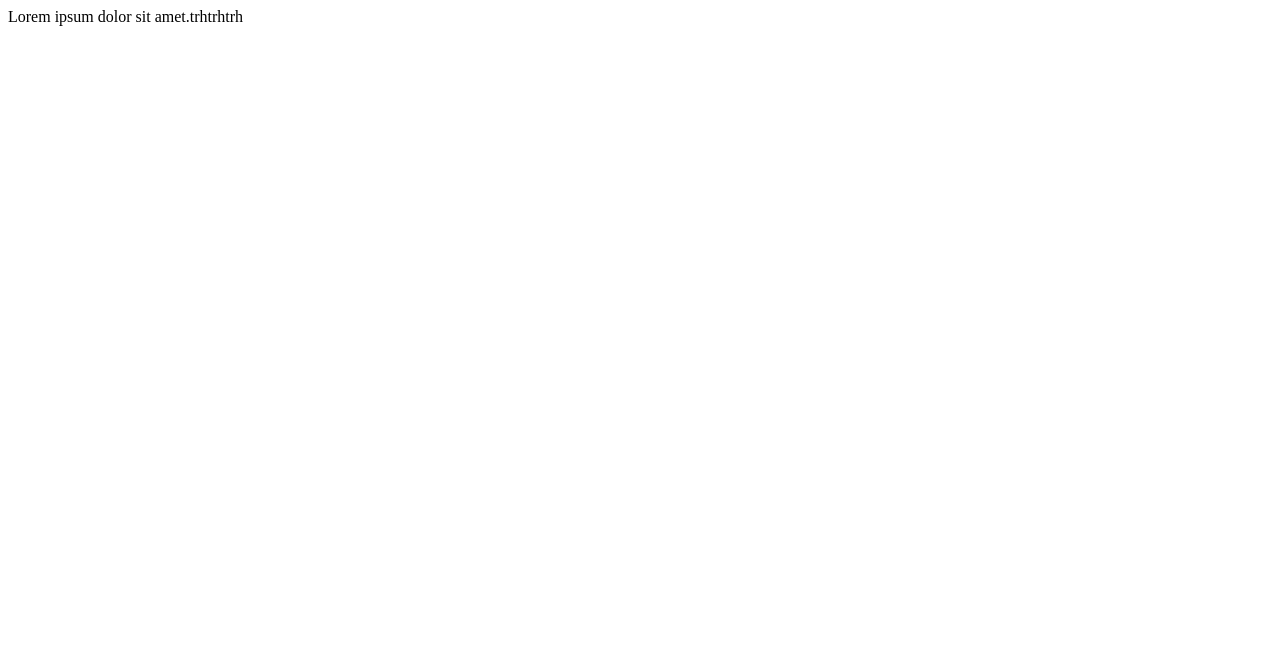
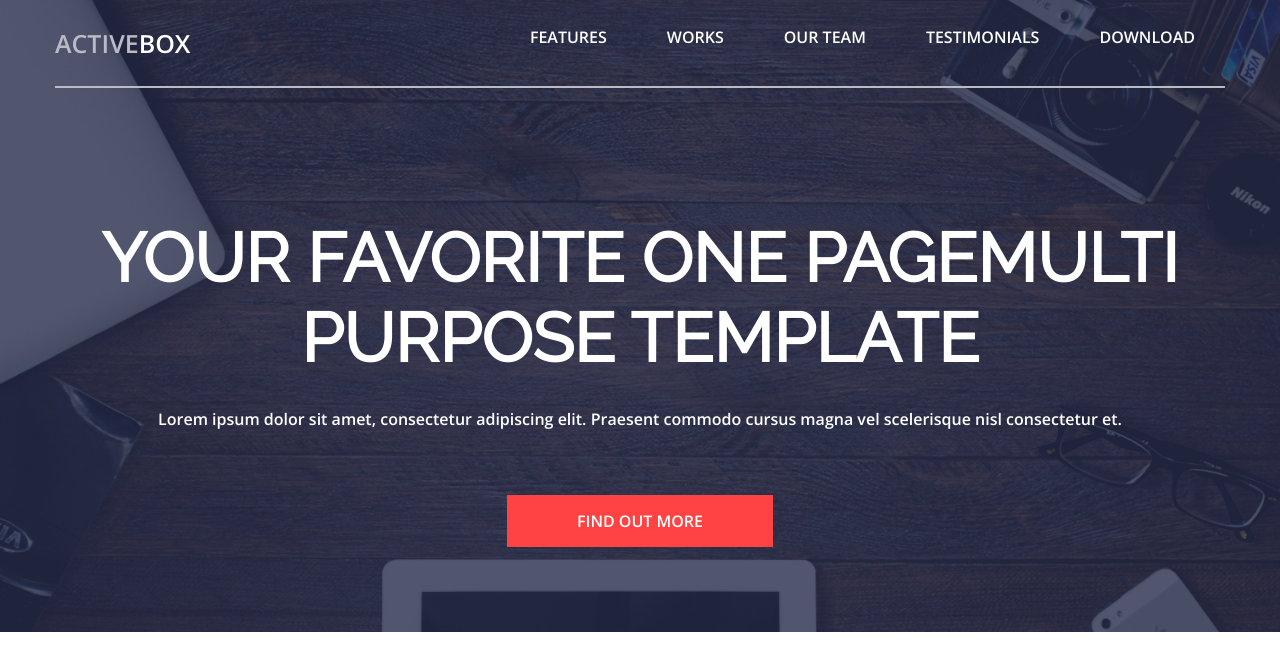
Before and after one commit to IvanChyrych/landing-2, a website built with Parcel: page src/index.html in a window 1280 px wide. Built offline with nearby package versions, Linux system fonts and the light colour scheme.

Commit message:
added hover effects

```diff
--- a/src/index.html
+++ b/src/index.html
@@ -1,5 +1,6 @@
 <!DOCTYPE html>
 <html lang="en">
+
 <head>
     <meta charset="UTF-8">
     <meta http-equiv="X-UA-Compatible" content="IE=edge">
@@ -7,8 +8,56 @@
     <link rel="stylesheet" href="./scss/index.scss">
     <title>Document</title>
 </head>
+
 <body>
-    Lorem ipsum dolor sit amet.trhtrhtrh
+    <header>
+        <div class="header-container">
+
+
+            <div class="menu-wrapper">
+                <div class="logo">
+
+                    <span class="logo-gray">ACTIVE</span><span class="logo-white">BOX</span>
+
+                </div>
+                <div class="menu"></div>
+                <nav>
+                    <ul class="menu-list">
+                        <li class="menu-list__item">
+                            <a href="#">features</a>
+                        </li>
+                        <li class="menu-list__item"><a href="#">works</a> </li>
+                        <li class="menu-list__item"><a href="#">our team</a> </li>
+                        <li class="menu-list__item"><a href="#">testimonials</a> </li>
+                        <li class="menu-list__item"><a href="#">download</a> </li>
+                    </ul>
+                </nav>
+            </div>
+            <div class="line">
+                <span class="line__span"></span>
+            </div>
+
+            <div class="title">
+                <h1>Your Favorite One PageMulti Purpose Template</h1>
+            </div>
+
+            <div class="description">
+                Lorem ipsum dolor sit amet, consectetur adipiscing elit. Praesent commodo cursus magna
+                vel scelerisque nisl consectetur et.
+            </div>
+            <div class="button">
+                <div class="button-wrapper"><a href="#" class="button-wrapper__item">Find Out More</a></div>
+
+
+
+            </div>
+        </div>
+
+
+
+
+
+    </header>
 
 
 
@@ -16,4 +65,5 @@
 
     <script type="module" src="./js/index.js"></script>
 </body>
+
 </html>
--- /dev/null
+++ b/src/scss/_fonts.scss
@@ -0,0 +1,3 @@
+
+@import url('https://fonts.googleapis.com/css2?family=Cardo:ital@1&family=Open+Sans:ital,wght@0,600;1,600&family=Raleway&display=swap');
+@import url("https://fonts.googleapis.com/css2?family=Raleway&display=swap");
--- a/src/scss/_header.scss
+++ b/src/scss/_header.scss
@@ -0,0 +1,106 @@
+@import "./cdn";
+@import "./main";
+@import "./mixins";
+@import "./variables";
+@import "./fonts";
+
+header {
+    background-image: url(../img/bg.png);
+    background-size: cover;
+    background-repeat: no-repeat;
+
+
+
+    background-size: cover;
+    background-repeat: no-repeat;
+    background-position: center;
+
+
+
+
+
+}
+
+.header-container {
+    max-width: 1170px;
+    margin: auto;
+    // background-color: #ffffff;
+    padding-bottom: 100px;
+}
+
+.logo-gray {
+    color: $gray;
+    font-size: 25px;
+}
+
+.logo-white {
+    color: $white;
+    font-size: 25px;
+}
+
+.menu-wrapper {
+    display: flex;
+    padding: 26px 0;
+    justify-content: space-between;
+}
+
+.menu-list {
+    display: flex;
+}
+
+.menu-list__item a {
+    padding: 0 30px;
+    color: $white;
+    text-transform: uppercase;
+
+
+
+
+    &:hover {
+        // border: 1px solid $white;
+        text-decoration: underline;
+      }
+}
+
+.line {
+    border: 1px solid #BABBC5;
+    width: 1170px;
+    margin: 0px 0 130px;
+}
+
+.title {
+    color: $white;
+    text-transform: uppercase;
+    text-align: center;
+    padding-bottom: 30px;
+    font-size: 34px;
+    font-family: Raleway;
+    font-weight: 300;
+
+
+}
+
+.description {
+    color: $white;
+    text-align: center;
+    padding-bottom: 80px;
+
+}
+
+.button {
+    display: flex;
+    justify-content: center;
+
+}
+
+
+
+.button-wrapper__item {
+    color: $white;
+    background-color: $red;
+    padding: 15px 70px;
+    text-transform: uppercase;
+    &:hover{
+        background-color: $red-hover;
+    }
+}
--- a/src/scss/_variables.scss
+++ b/src/scss/_variables.scss
@@ -0,0 +1,16 @@
+// $_64px: 4rem;
+// $_36px: 2.25rem;
+// $_30px: 1.875rem;
+
+
+$red: #FF4343;
+$red-hover: #E71414;
+
+
+$white: #FFFFFF;
+$gray: #BABBC5;
+
+
+
+
+// $border: 1px solid $blue;
--- a/src/scss/index.scss
+++ b/src/scss/index.scss
@@ -0,0 +1,21 @@
+@import "./cdn";
+@import "./header";
+@import "./main";
+@import "./mixins";
+@import "./variables";
+@import "./fonts";
+
+
+* {
+  margin: 0;
+  padding: 0;
+  box-sizing: border-box;
+  list-style: none;
+  text-decoration: none;
+}
+
+html {
+
+  font-family: 'Cardo', sans-serif;
+  font-family: 'Open Sans', sans-serif;
+}
```
Also changed, not shown: src/img/bg.png (added).
